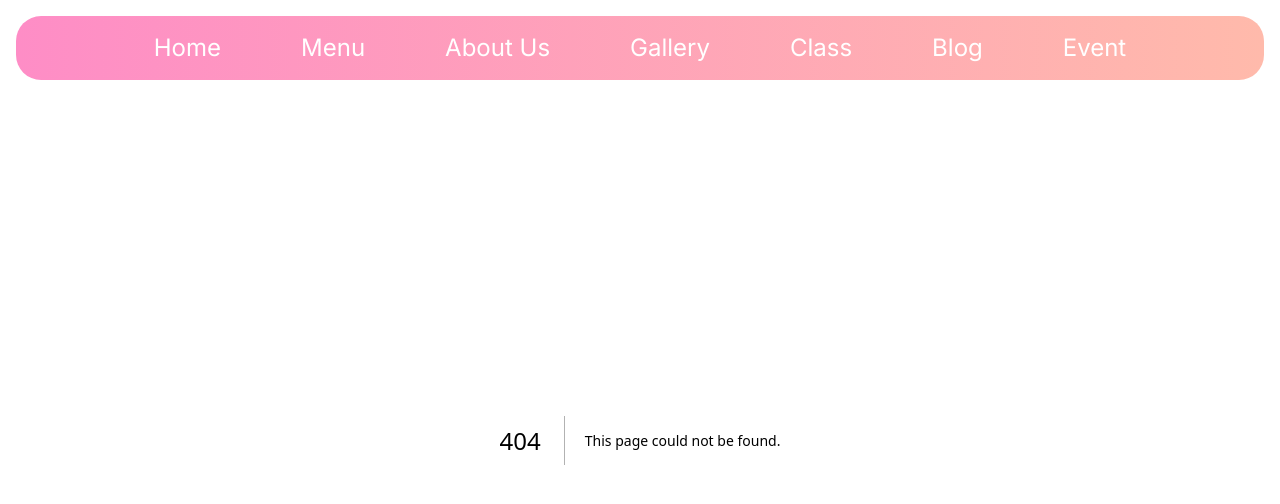
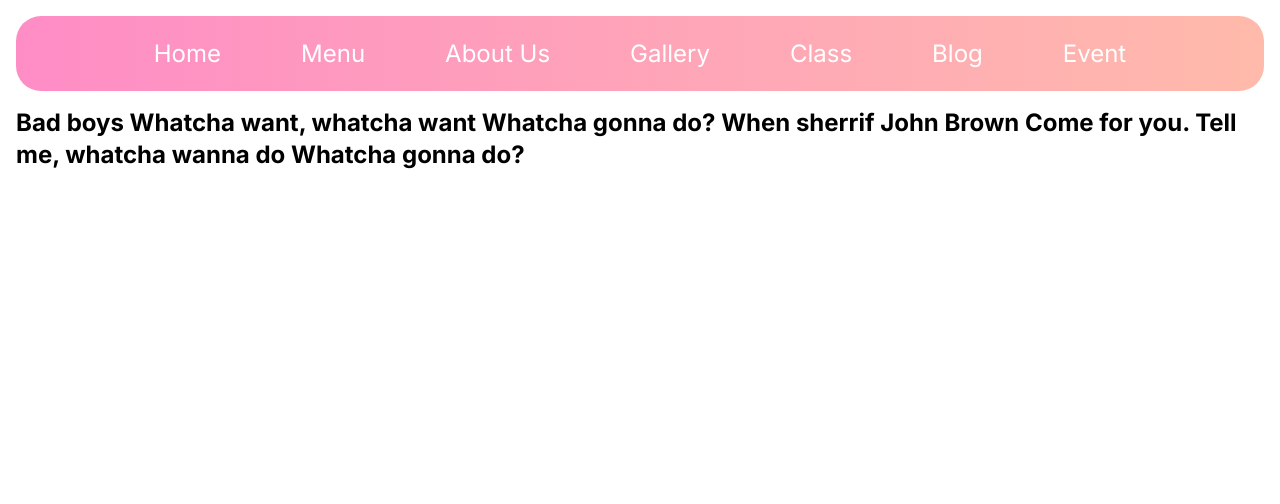
Before and after one commit to AtqiyaHaydar/SugarRush, a Next.js app: page /Dummy in a window 1280 px wide. Before the commit this address had no page. Shown: the top 504 px of the page. Built offline with nearby package versions, Linux system fonts and the light colour scheme.

Commit message:
feat: dummy

```diff
--- /dev/null
+++ b/app/Dummy/page.js
@@ -0,0 +1,17 @@
+import React from 'react'
+
+const page = () => {
+  return (
+    <div className='text-2xl font-bold'>
+      Bad boys
+      Whatcha want, whatcha want
+      Whatcha gonna do?
+      When sherrif John Brown
+      Come for you.
+      Tell me, whatcha wanna do
+      Whatcha gonna do?
+    </div>
+  )
+}
+
+export default page
```
